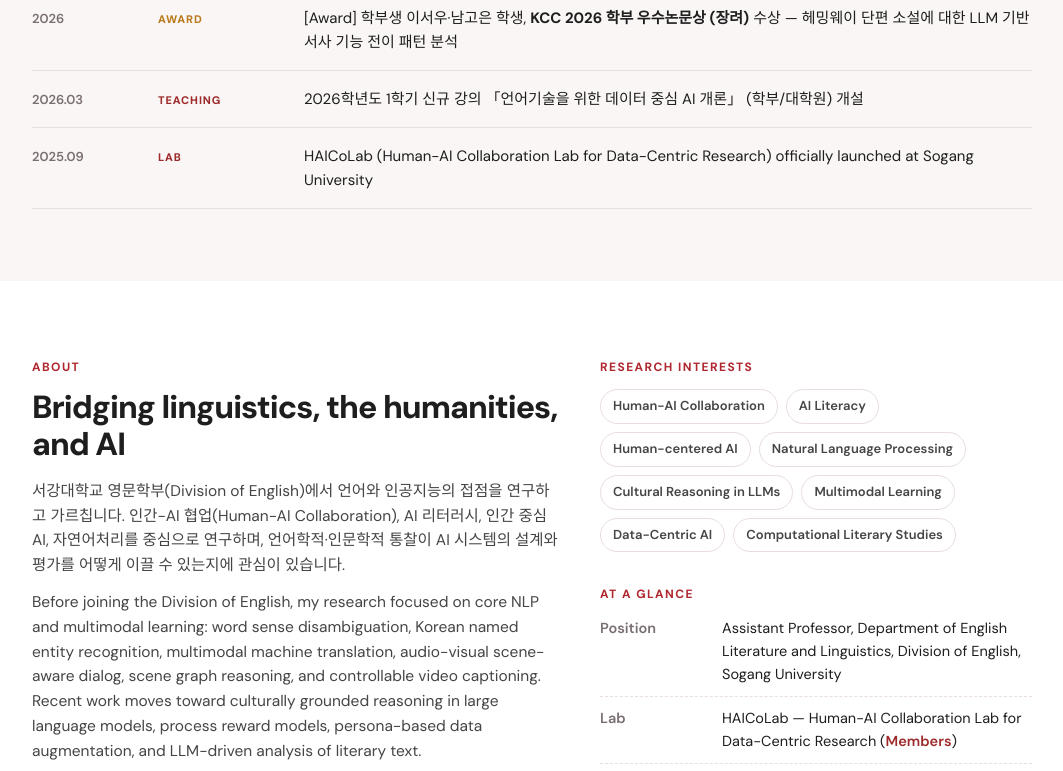
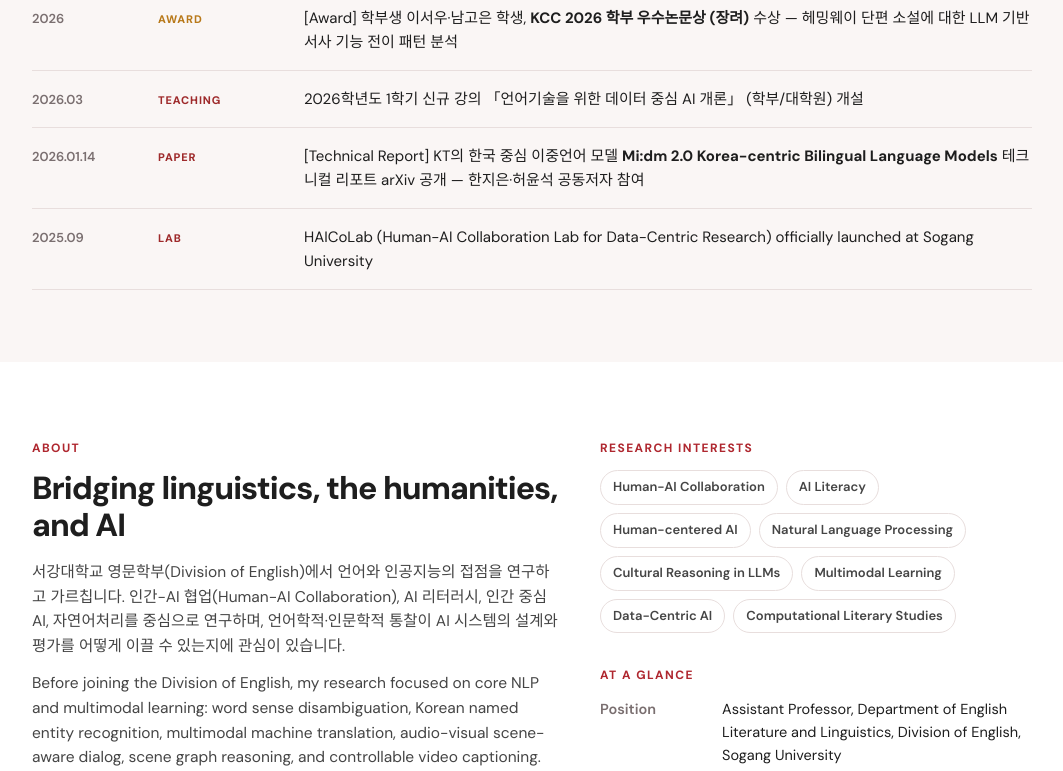
Before and after one commit to HAICoLab/haicolab.github.io, a plain HTML site: page index.html in a window 1280 px wide. Shown: the part 1440-2211 px from the top of the page, without its empty margins (108-1171 px from the left). Drawn offline with Linux system fonts and the light colour scheme.

Commit message:
Add Mi:dm 2.0 technical report and January 2026 news

```diff
--- a/index.html
+++ b/index.html
@@ -65,6 +65,7 @@
     <li><span class="date">2026</span><span class="kind">Paper</span><span class="txt">[Paper Accepted] <b>CulturePRM</b>: A Process Reward Model for Mitigating Cultural Overriding in Cultural Reasoning — accepted to <b>EMNLP 2026 (Main)</b></span></li>
     <li><span class="date">2026</span><span class="kind award">Award</span><span class="txt">[Award] 학부생 이서우·남고은 학생, <b>KCC 2026 학부 우수논문상 (장려)</b> 수상 — 헤밍웨이 단편 소설에 대한 LLM 기반 서사 기능 전이 패턴 분석</span></li>
     <li><span class="date">2026.03</span><span class="kind">Teaching</span><span class="txt">2026학년도 1학기 신규 강의 <a href="teaching.html">「언어기술을 위한 데이터 중심 AI 개론」</a> (학부/대학원) 개설</span></li>
+    <li><span class="date">2026.01.14</span><span class="kind">Paper</span><span class="txt">[Technical Report] KT의 한국 중심 이중언어 모델 <a href="https://arxiv.org/abs/2601.09066" target="_blank" rel="noopener"><b>Mi:dm 2.0 Korea-centric Bilingual Language Models</b></a> 테크니컬 리포트 arXiv 공개 — 한지은·허윤석 공동저자 참여</span></li>
     <li><span class="date">2025.09</span><span class="kind">Lab</span><span class="txt">HAICoLab (Human-AI Collaboration Lab for Data-Centric Research) officially launched at Sogang University</span></li>
   </ul>
 </div></section>
--- a/js/data.js
+++ b/js/data.js
@@ -24,6 +24,14 @@ window.PUBS = [
     authors: "이서우, 남고은, 허윤석",
     where: "한국정보과학회 한국컴퓨터종합학술대회 (KCC 2026)",
     links: [{label: "Poster", href: "assets/pdf/KCC2026_Hemingway_Poster.pptx"}],
+    selected: true
+  },
+  {
+    year: 2026, type: "preprint", venue: "arXiv · Technical Report",
+    title: "Mi:dm 2.0 Korea-centric Bilingual Language Models",
+    authors: "Donghoon Shin et al. (including Ji-Eun Han and Yoonseok Heo)",
+    where: "KT · Technical report · arXiv:2601.09066 · January 14, 2026",
+    links: [{label: "arXiv", href: "https://arxiv.org/abs/2601.09066"}, {label: "PDF", href: "https://arxiv.org/pdf/2601.09066"}],
     selected: true
   },
   {
```
